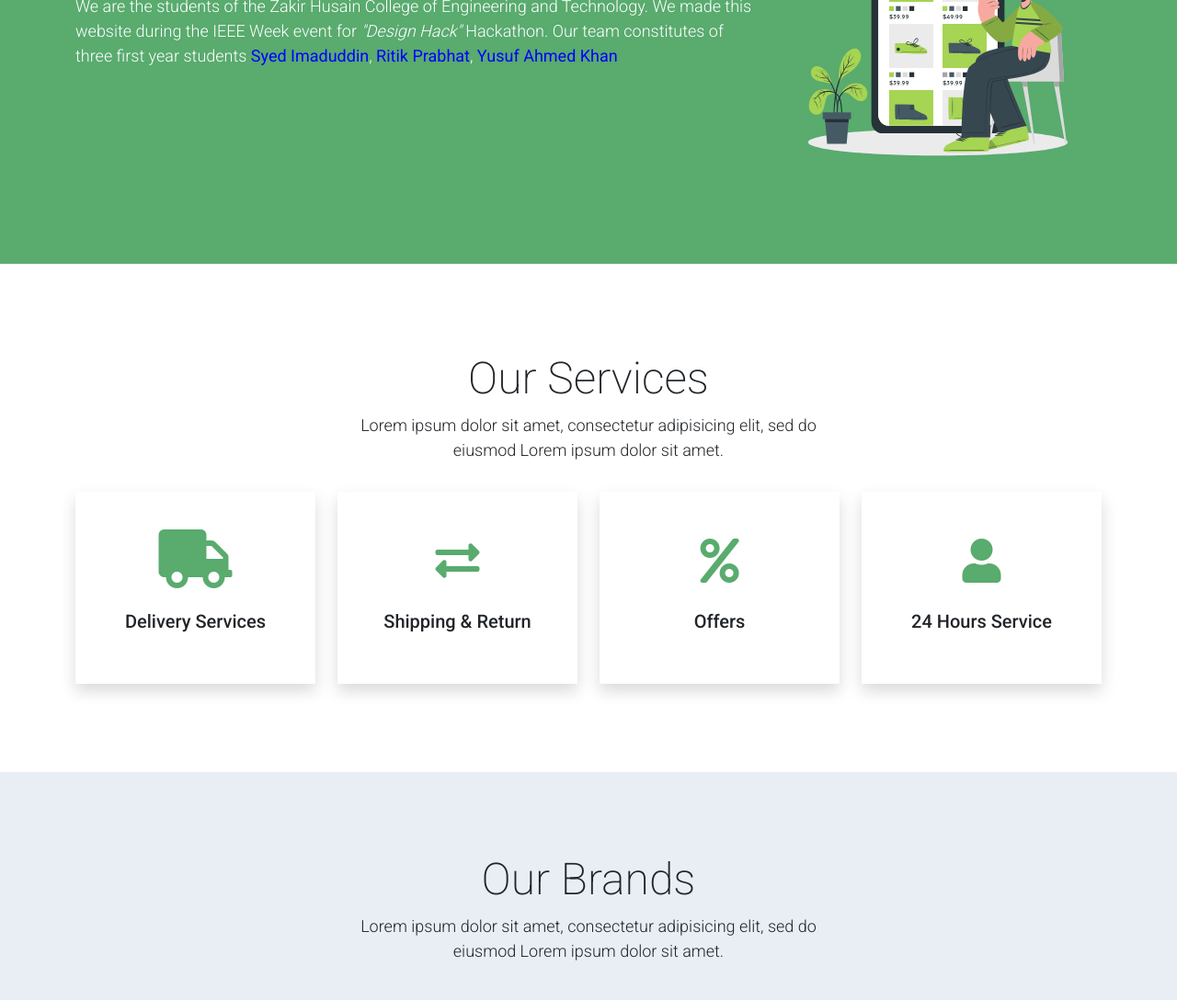
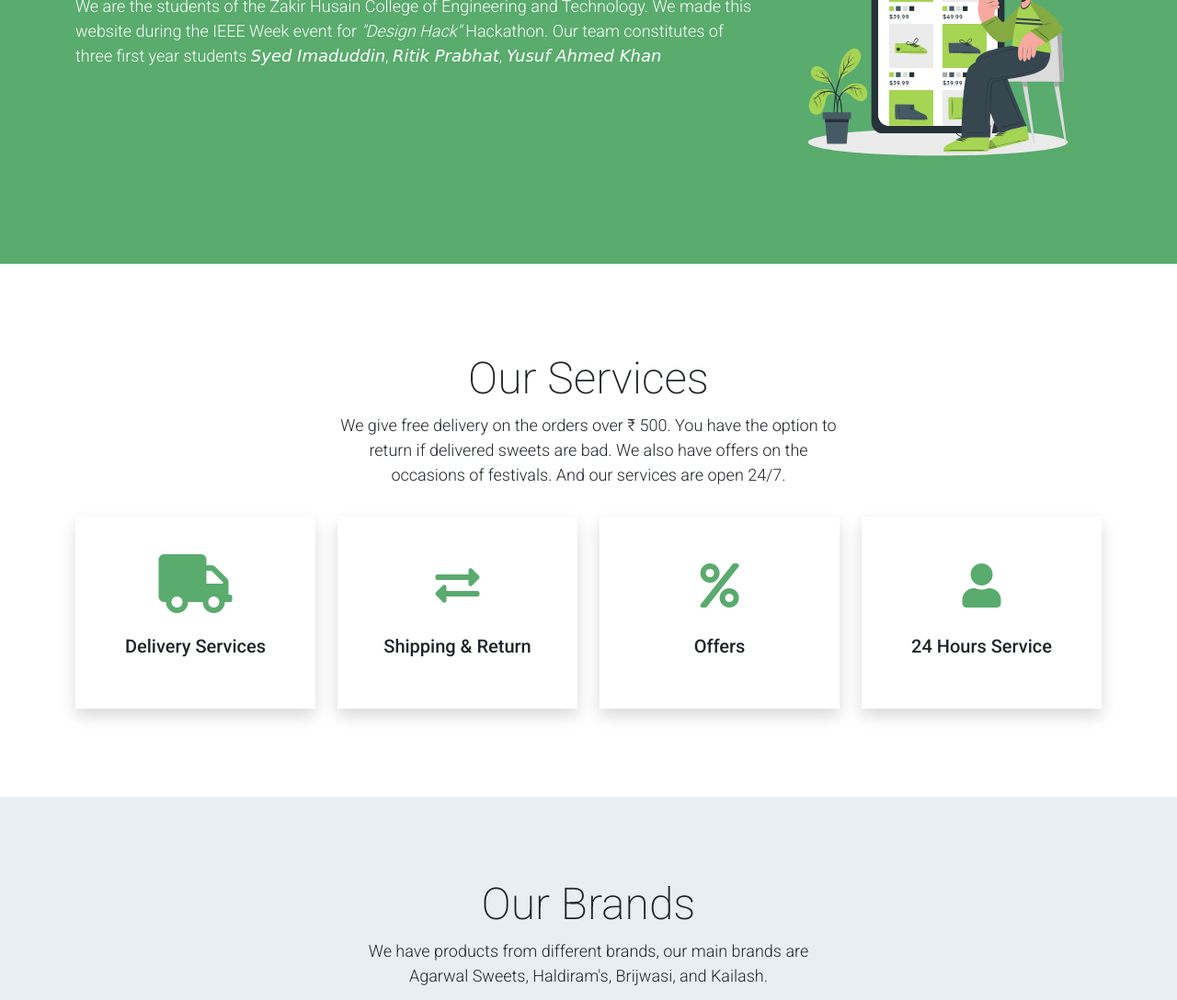
Before and after one commit to syedimaduddin/MithaiWala, a plain HTML site: page about.html in a window 1280 px wide. Shown: the part 371-1459 px from the top of the page at 92% size. Drawn offline with Linux system fonts and the light colour scheme.

Commit message:
I change about section of the website

```diff
--- a/about.html
+++ b/about.html
@@ -214,7 +214,7 @@
                     <h1>About Us</h1>
                     <p>
                         We are the students of the Zakir Husain College of Engineering and Technology. We made this website during the IEEE Week event for <em>"Design Hack"</em> Hackathon.
-                        Our team constitutes of three first year students <b style="color: blue;">Syed Imaduddin</b>, <b style="color: blue;">Ritik Prabhat</b>, <b style="color: blue;">Yusuf Ahmed Khan</b>
+                        Our team constitutes of three first year students <em><b style="font-family: cursive; color: #ffffff;">Syed Imaduddin</b></em>, <em><b style="font-family: cursive; color: #ffffff;">Ritik Prabhat</b></em>, <em><b style="font-family: cursive; color: #ffffff;">Yusuf Ahmed Khan</b></em>
                     </p>
                 </div>
                 <div class="col-md-4">
@@ -231,8 +231,7 @@
             <div class="col-lg-6 m-auto">
                 <h1 class="h1">Our Services</h1>
                 <p>
-                    Lorem ipsum dolor sit amet, consectetur adipisicing elit, sed do eiusmod
-                    Lorem ipsum dolor sit amet.
+                    We give free delivery on the orders over &#8377 500. You have the option to return if delivered sweets are bad. We also have offers on the occasions of festivals. And our services are open 24/7.
                 </p>
             </div>
         </div>
@@ -276,8 +275,7 @@
                 <div class="col-lg-6 m-auto">
                     <h1 class="h1">Our Brands</h1>
                     <p>
-                        Lorem ipsum dolor sit amet, consectetur adipisicing elit, sed do eiusmod
-                        Lorem ipsum dolor sit amet.
+                      We have products from different brands, our main brands are Agarwal Sweets, Haldiram's, Brijwasi, and Kailash.
                     </p>
                 </div>
                 <div class="col-lg-9 m-auto tempaltemo-carousel">
```
